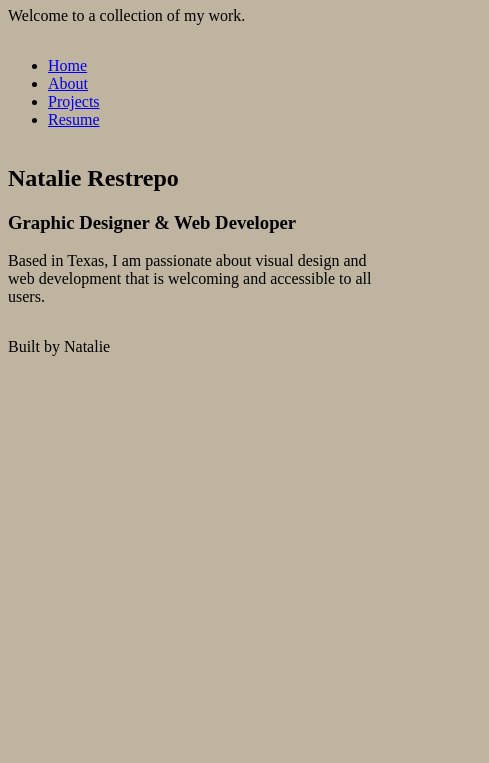
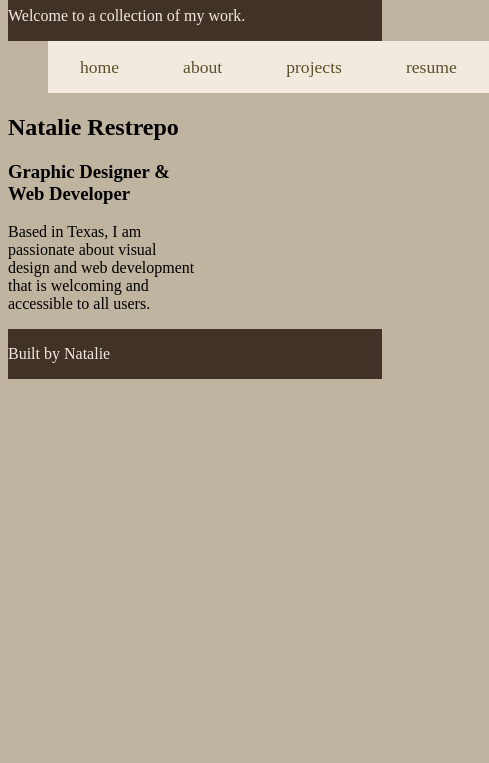
Before and after one commit to 03nani/myfirstportfolio, a plain HTML site: page index.html in a window 390 px wide. Shown: the part 81-844 px from the top of the page, 489 px wide, since content can reach past the window. Drawn offline with Linux system fonts and the light colour scheme.

Commit message:
updated styles.css

```diff
--- a/styles.css
+++ b/styles.css
@@ -13,9 +13,49 @@ body {
     grid-template-columns: 1fr;
     background-color:#BFB49F;
 }
-@media screen and (min-width:600px) {
+header, footer {
+    grid-column:1/3;
+    Background-color:#F2EADF;
+    color:#59512A;
+}
+nav {
+    grid-column:1/3;
+}
+nav ul {
+    display:flex;
+    justify-content:space-evenly;
+    list-style:none;
+}
+nav a {
+    text-decoration:none;
+    background-color:#403226;
+    padding:1rem 2rem;
+    color:#F2EADF;
+    font-size:1.1rem;
+    text-transform:lowercase;
+}
+nav a:hover {
+    background-color:#F2EADF;
+    color:#403226;
+}
+
+@media screen and (max-width:500px) {
     body {
     grid-template-columns: 1fr 1fr;
-    background-color:#BFB49F;
     }
+nav a {
+    text-decoration:none;
+    background-color:#F2EADF;
+    padding:1rem 2rem;
+    color:#59512A;
+    text-transform:lowercase;
 }
+nav a:hover {
+    background-color:#F2EADF;
+    color:#59512A;
+}
+header, footer {
+    Background-color:#403226;
+    color:#F2EADF;
+}
+}
```
